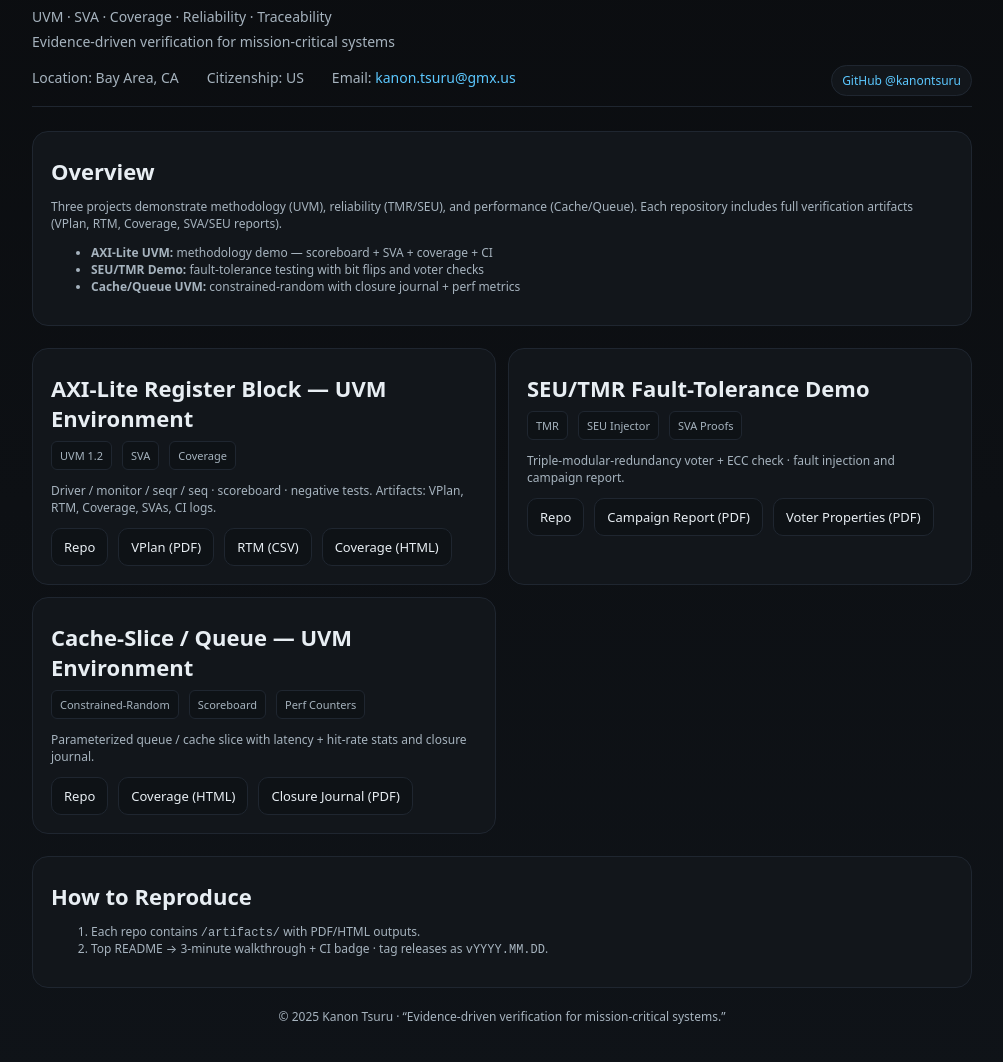
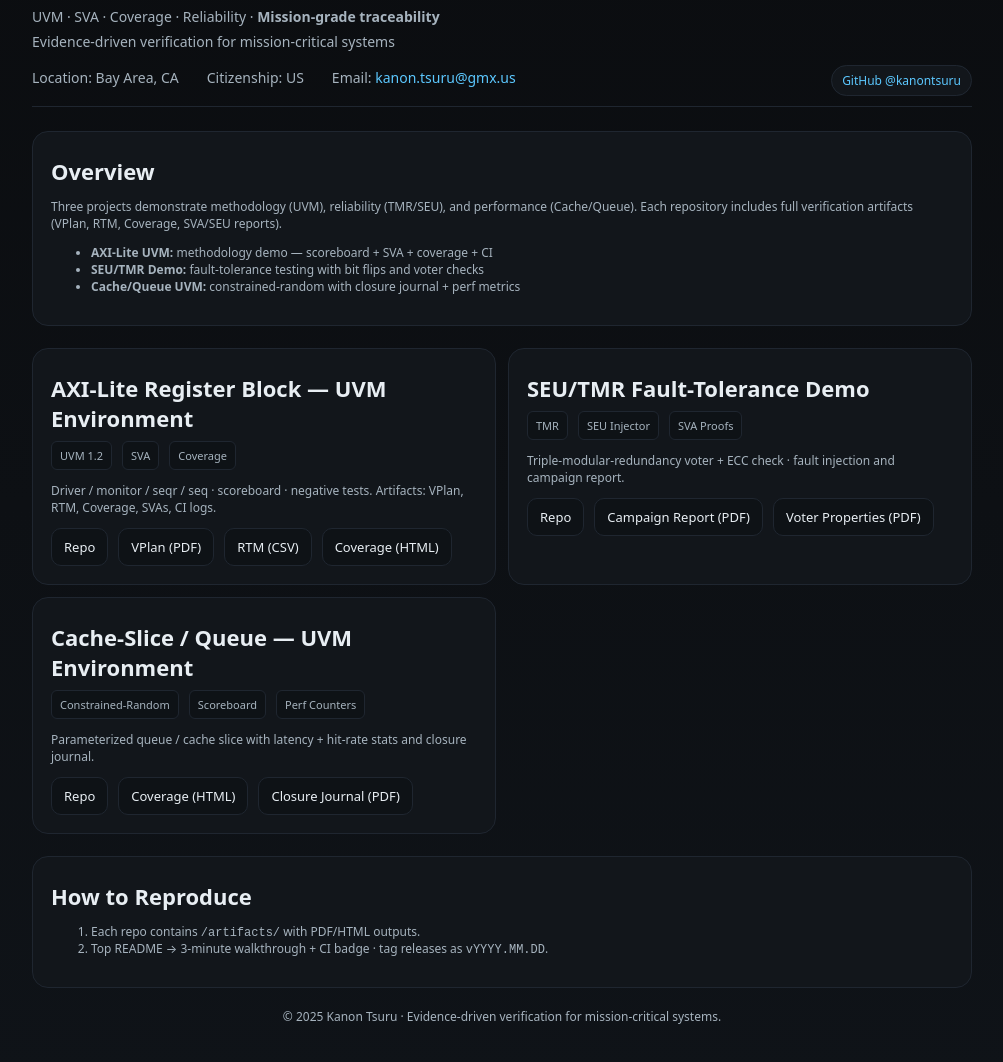
Before and after one commit to kanontsuru/kanon-portfolio, a plain HTML site: page index.html in a window 1280 px wide. Shown: the part 76-1138 px from the top of the page, without its empty margins (138-1141 px from the left). Drawn offline with Linux system fonts and the light colour scheme.

Commit message:
Update index.html

```diff
--- a/index.html
+++ b/index.html
@@ -68,7 +68,7 @@
         <h1>Kanon Tsuru — Verification Portfolio</h1>
 
         <div class="tagline" style="margin-top:8px;">
-          UVM · SVA · Coverage · Reliability · Traceability
+          UVM · SVA · Coverage · Reliability · <b>Mission-grade traceability</b>
         </div>
         <div class="tagline" style="margin-top:4px;">
           Evidence-driven verification for mission-critical systems
@@ -167,7 +167,7 @@
     </main>
 
     <footer class="small" style="text-align:center;margin-top:20px;color:#a6b3be;">
-      © <span id="y"></span> Kanon Tsuru · “Evidence-driven verification for mission-critical systems.”
+      © <span id="y"></span> Kanon Tsuru · Evidence-driven verification for mission-critical systems.
     </footer>
   </div>
   <script>
```
